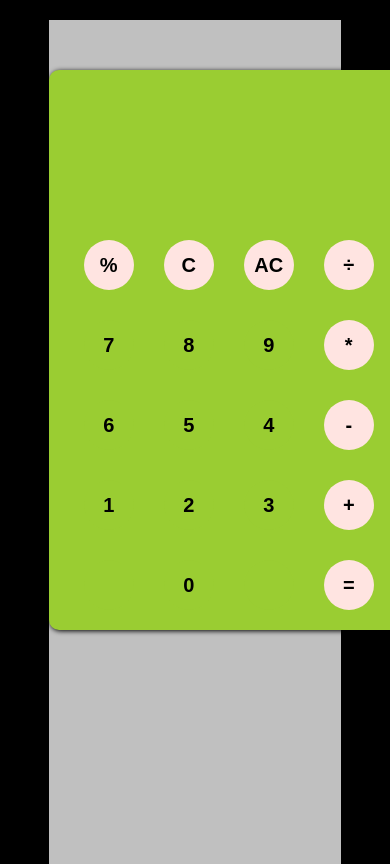
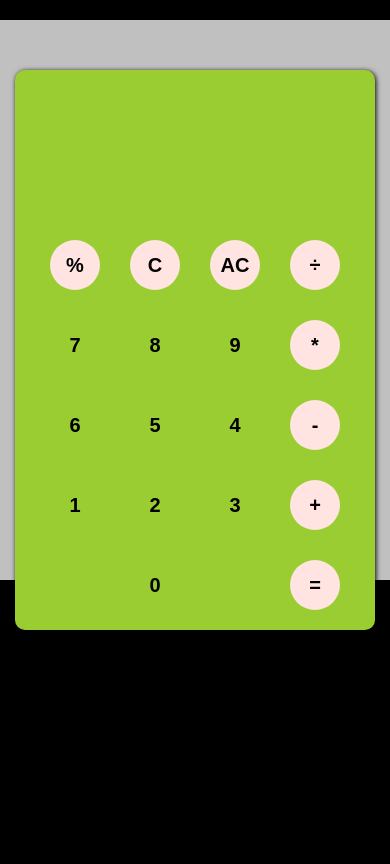
Before and after one commit to Balasuhumar/Balasuhumar.github.io, a plain HTML site: page index.html in a window 390 px wide. Drawn offline with Linux system fonts and the light colour scheme.

Commit message:
Update style.css

```diff
--- a/style.css
+++ b/style.css
@@ -77,15 +77,11 @@
 .operator{
   background-color: mistyrose;
 }
-@media screen and (max-width : 600px) {
-  #button{
-    background-image: url("indexbg.jpg");
-    background-position: center;
-    background-size: cover;
-  }
-  #button a{
-    position: absolute;
-    bottom: 100px;
-    left: 200px;
+@media only screen and (max-width: 600px) {
+  #sec {
+    width: 100%;
+    margin: auto;
+    height: 100%;
+    background-color: silver;
   }
 }
```
